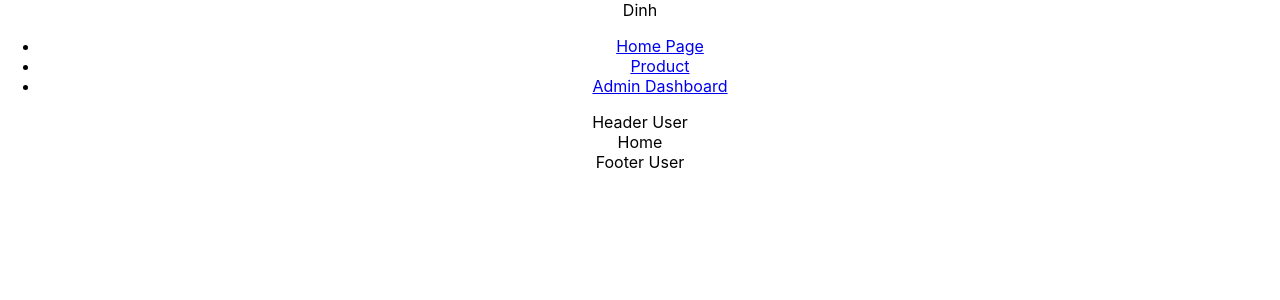
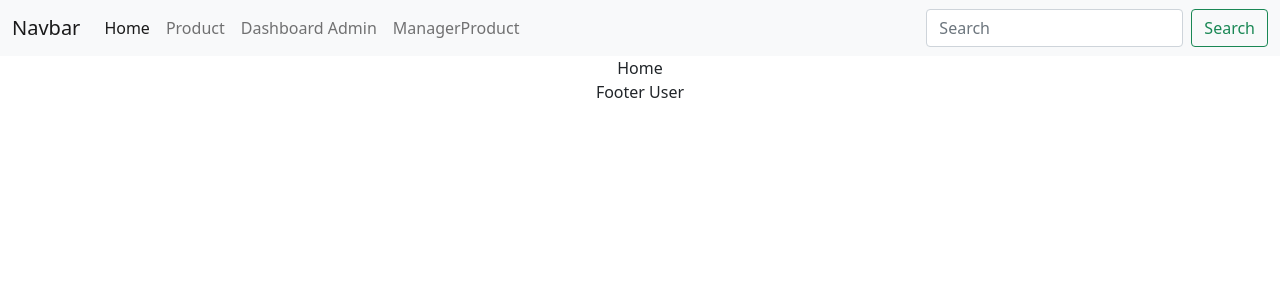
Before and after one commit to dinhdcph14290/Assignment_React-TS, a React (Vite) app: page / in a window 1280 px wide. Shown: the top 300 px of the page. Built offline with nearby package versions, Linux system fonts and the light colour scheme.

Commit message:
feat: Add Bootstrap

```diff
--- a/package.json
+++ b/package.json
@@ -8,6 +8,7 @@
     "preview": "vite preview"
   },
   "dependencies": {
+    "bootstrap": "^5.1.3",
     "react": "^17.0.2",
     "react-dom": "^17.0.2",
     "react-hook-form": "^7.29.0",
--- a/src/App.tsx
+++ b/src/App.tsx
@@ -10,31 +10,16 @@
 import UserLayout from './pages/layouts/UserLayout'
 import AdminLayout from './pages/layouts/AdminLayout'
 
+import "bootstrap/dist/css/bootstrap.min.css"
 type TProduct = {
   id: number,
   name: string
 }
 
 function App() {
-  const [info, setInfo] = useState<ProductType>({
-    name: "Dinh",
-    age: 20
-  })
   return (
     <div className="App">
-      <ShowInfo info={info} />
-      <header>
-        <ul>
-          <li><NavLink to="/">Home Page</NavLink></li>
-          <li><NavLink to="/product">Product</NavLink></li>
-          <li><NavLink to="/admin/dashboard">Admin Dashboard</NavLink></li>
-        </ul>
-      </header>
-      <main>
         <Routes>
-          {/* <Route path='/' element={<Home/>} />
-          <Route path='/product' element={<Product/>} />
-          <Route path='/admin/dashboard' element={<Dashboard/>} /> */}
           <Route path='/' element={<UserLayout/>}>
               <Route index element={<Home/>}/>
               <Route path='product' element={<Product/>}/>
@@ -45,7 +30,6 @@
               <Route path='product' element={<Product/>}/>
           </Route>
         </Routes>
-      </main>
     </div>
   )
 }
--- /dev/null
+++ b/src/components/HeaderUser.tsx
@@ -0,0 +1,39 @@
+import React from 'react'
+import { NavLink } from 'react-router-dom'
+
+type Props = {}
+
+const HeaderUser = (props: Props) => {
+    return (
+        <nav className="navbar navbar-expand-lg navbar-light bg-light">
+        <div className="container-fluid">
+        <NavLink className="navbar-brand" to="#">Navbar</NavLink>
+        <button className="navbar-toggler" type="button" data-bs-toggle="collapse" data-bs-target="#navbarSupportedContent" aria-controls="navbarSupportedContent" aria-expanded="false" aria-label="Toggle navigation">
+            <span className="navbar-toggler-icon" />
+        </button>
+        <div className="collapse navbar-collapse" id="navbarSupportedContent">
+            <ul className="navbar-nav me-auto mb-2 mb-lg-0">
+            <li className="nav-item">
+                <NavLink className="nav-link active" aria-current="page" to="/">Home</NavLink>
+            </li>
+            <li className="nav-item">
+                <NavLink className="nav-link" to="/product">Product</NavLink>
+            </li>
+            <li className="nav-item">
+                <NavLink className="nav-link" to="/admin">Dashboard Admin</NavLink>
+            </li>
+            <li className="nav-item">
+                <NavLink className="nav-link" to="/admin/product">ManagerProduct</NavLink>
+            </li>
+            </ul>
+            <form className="d-flex">
+            <input className="form-control me-2" type="search" placeholder="Search" aria-label="Search" />
+            <button className="btn btn-outline-success" type="submit">Search</button>
+            </form>
+        </div>
+        </div>
+    </nav>
+    )
+}
+
+export default HeaderUser
--- a/src/pages/layouts/UserLayout.tsx
+++ b/src/pages/layouts/UserLayout.tsx
@@ -1,12 +1,15 @@
 import React from 'react'
 import { Outlet } from 'react-router-dom'
+import HeaderUser from '../../components/HeaderUser'
 
 type Props = {}
 
 const UserLayout = (props: Props) => {
     return (
     <div>
-        <header>Header User</header>
+        <header>
+            <HeaderUser/>
+        </header>
         <main>
             <Outlet/>
         </main>
```
Also changed, not shown: 1 other file (tests, documents, lock files or other folders).
